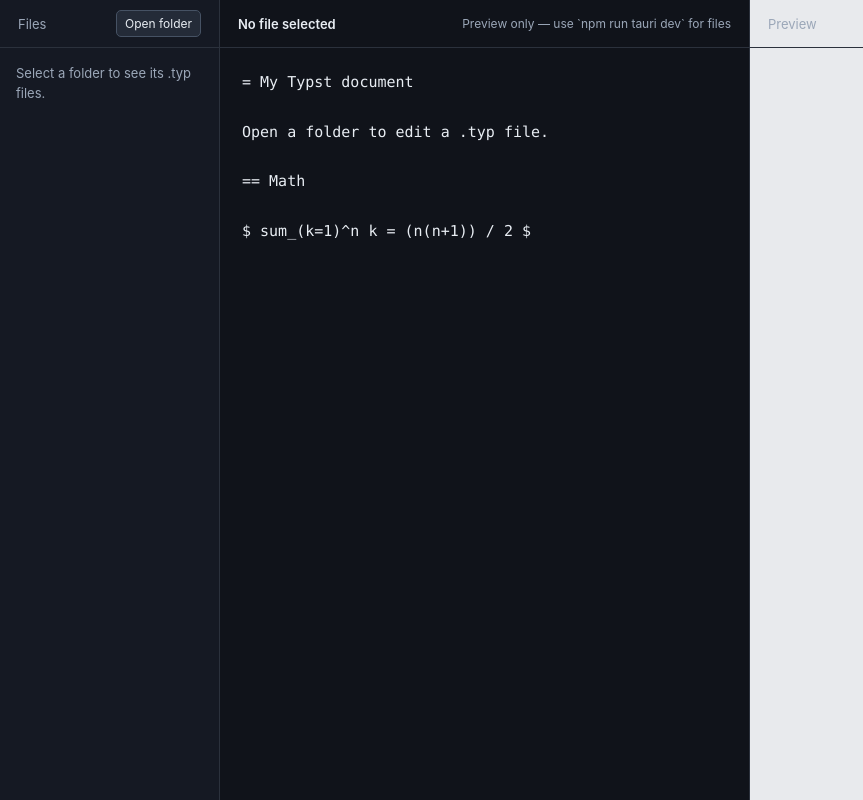
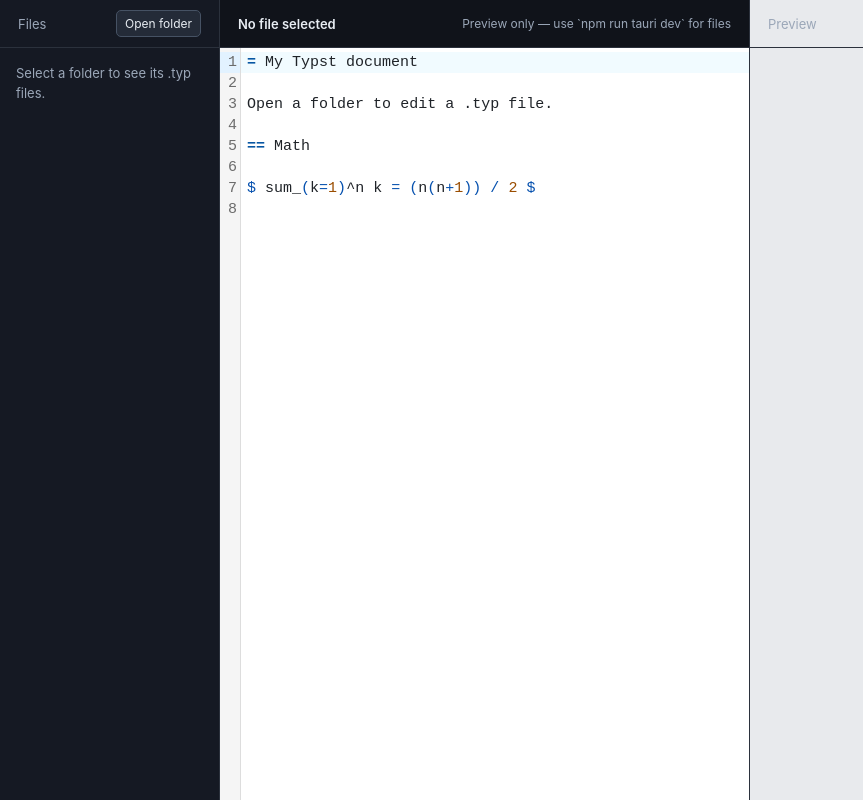
Before and after one commit to anttihil/typst-editor, a website built with Vite: page index.html in a window 1280 px wide. Shown: the whole page, without its empty margins (0-863 px from the left). Built offline with nearby package versions, Linux system fonts and the light colour scheme; what @myriaddreamin/typst.ts would draw is missing.

Commit message:
use Codemirror. Use white background for .typ editor.

```diff
--- a/index.html
+++ b/index.html
@@ -12,7 +12,7 @@
           <span id="file-name" class="file-name">No file selected</span>
           <span id="status">Loading Typst…</span>
         </header>
-        <textarea id="editor" aria-label="Typst source" spellcheck="false"></textarea>
+        <div id="editor" aria-label="Typst source"></div>
       </section>
       <aside class="files-pane">
         <header><span>Files</span><button id="open-folder" type="button">Open folder</button></header>
--- a/package.json
+++ b/package.json
@@ -22,6 +22,11 @@
   },
   "homepage": "https://github.com/anttihil/typst-editor#readme",
   "dependencies": {
+    "@codemirror/commands": "^6.11.1",
+    "@codemirror/language": "^6.12.4",
+    "@codemirror/state": "^6.7.5",
+    "@codemirror/view": "^6.43.12",
+    "@lezer/highlight": "^1.2.3",
     "@myriaddreamin/typst-ts-renderer": "^0.7.0",
     "@myriaddreamin/typst-ts-web-compiler": "^0.7.0",
     "@myriaddreamin/typst.ts": "^0.7.0",
--- a/src/main.js
+++ b/src/main.js
@@ -3,6 +3,11 @@ import compilerWasm from '@myriaddreamin/typst-ts-web-compiler/wasm?url'
 import rendererWasm from '@myriaddreamin/typst-ts-renderer/wasm?url'
 import { invoke, isTauri } from '@tauri-apps/api/core'
 import { open } from '@tauri-apps/plugin-dialog'
+import { EditorState } from '@codemirror/state'
+import { EditorView, keymap, lineNumbers, drawSelection, highlightActiveLine, highlightActiveLineGutter } from '@codemirror/view'
+import { StreamLanguage, syntaxHighlighting, HighlightStyle } from '@codemirror/language'
+import { defaultKeymap, history, historyKeymap, indentWithTab } from '@codemirror/commands'
+import { tags } from '@lezer/highlight'
 import liberationSansRegular from './assets/fonts/LiberationSans-Regular.ttf'
 import liberationSansBold from './assets/fonts/LiberationSans-Bold.ttf'
 import liberationSansItalic from './assets/fonts/LiberationSans-Italic.ttf'
@@ -29,18 +34,118 @@ Open a folder to edit a .typ file.
 $ sum_(k=1)^n k = (n(n+1)) / 2 $
 `
 
-const editor = document.querySelector('#editor')
+const editorHost = document.querySelector('#editor')
 const preview = document.querySelector('#preview')
 const status = document.querySelector('#status')
 const fileName = document.querySelector('#file-name')
 const fileList = document.querySelector('#file-list')
 const openFolder = document.querySelector('#open-folder')
 
-editor.value = starter
 let activePath = null
 let dirty = false
 let timer
 let revision = 0
+let applyingEditorContent = false
+
+const typstLanguage = StreamLanguage.define({
+  startState: () => ({ blockComment: false, inMath: false }),
+  token(stream, state) {
+    if (state.blockComment) {
+      if (stream.skipTo('*/')) {
+        stream.pos += 2
+        state.blockComment = false
+      } else stream.skipToEnd()
+      return 'comment'
+    }
+    if (stream.match('/*')) {
+      state.blockComment = true
+      return 'comment'
+    }
+    if (stream.match('//')) {
+      stream.skipToEnd()
+      return 'comment'
+    }
+    if (stream.sol() && stream.match(/={1,6}(?=\s)/)) return 'heading'
+    if (stream.match('"')) {
+      let escaped = false
+      while (!stream.eol()) {
+        const character = stream.next()
+        if (character === '"' && !escaped) break
+        escaped = character === '\\' && !escaped
+        if (character !== '\\') escaped = false
+      }
+      return 'string'
+    }
+    if (stream.match(/`{1,3}/)) {
+      const delimiter = stream.current()
+      if (stream.skipTo(delimiter)) stream.pos += delimiter.length
+      else stream.skipToEnd()
+      return 'string'
+    }
+    if (stream.match('#')) {
+      if (stream.match(/(?:let|set|show|import|include|if|else|for|while|return|break|continue)\b/)) return 'keyword'
+      if (stream.match(/[A-Za-z_][\w-]*/)) return 'variableName'
+      return 'operator'
+    }
+    if (stream.match('$')) {
+      state.inMath = !state.inMath
+      return 'operator'
+    }
+    if (stream.match(/\(|\)|\[|\]|\{|\}|=>|->|==|!=|<=|>=|[-+*/%=<>]/)) return 'operator'
+    if (state.inMath && stream.match(/\b\d+(?:\.\d+)?(?:[a-z%]+)?\b/)) return 'number'
+    if (stream.match(/[A-Za-z_][\w-]*/)) {
+      const word = stream.current()
+      if (['none', 'auto', 'true', 'false'].includes(word)) return 'atom'
+      return 'variableName'
+    }
+    stream.next()
+    return null
+  },
+})
+
+const typstHighlighting = HighlightStyle.define([
+  { tag: tags.keyword, color: '#6f42c1' },
+  { tag: tags.atom, color: '#9a4d00' },
+  { tag: tags.string, color: '#0b6b2f' },
+  { tag: tags.number, color: '#9a4d00' },
+  { tag: tags.comment, color: '#57606a', fontStyle: 'italic' },
+  { tag: tags.operator, color: '#0550ae' },
+  { tag: tags.heading, color: '#0756a3', fontWeight: '700' },
+  { tag: tags.variableName, color: '#1f2328' },
+])
+
+function editorContents() { return editorView.state.doc.toString() }
+
+function setEditorContents(contents) {
+  applyingEditorContent = true
+  editorView.dispatch({ changes: { from: 0, to: editorView.state.doc.length, insert: contents } })
+  applyingEditorContent = false
+}
+
+const editorView = new EditorView({
+  state: EditorState.create({
+    doc: starter,
+    extensions: [
+      lineNumbers(),
+      highlightActiveLineGutter(),
+      history(),
+      drawSelection(),
+      highlightActiveLine(),
+      keymap.of([...defaultKeymap, ...historyKeymap, indentWithTab]),
+      typstLanguage,
+      syntaxHighlighting(typstHighlighting),
+      EditorView.lineWrapping,
+      EditorView.updateListener.of((update) => {
+        if (!update.docChanged || applyingEditorContent) return
+        dirty = Boolean(activePath)
+        updateFileName()
+        clearTimeout(timer)
+        timer = setTimeout(render, 250)
+      }),
+    ],
+  }),
+  parent: editorHost,
+})
 
 function setStatus(message) { status.textContent = message }
 function updateFileName() { fileName.textContent = activePath ? `${activePath}${dirty ? ' •' : ''}` : 'No file selected' }
@@ -55,7 +160,7 @@ async function render() {
   const currentRevision = ++revision
   setStatus('Rendering…')
   try {
-    const svg = await $typst.svg({ mainContent: editor.value })
+    const svg = await $typst.svg({ mainContent: editorContents() })
     if (currentRevision !== revision) return
     preview.innerHTML = svg
     setStatus(!isTauri() ? 'Preview only — use `npm run tauri dev` for files' : dirty ? 'Unsaved changes' : 'Up to date')
@@ -76,7 +181,7 @@ function renderFileList(files) {
 async function loadFile(path) {
   if (dirty && !confirm('Discard unsaved changes?')) return
   try {
-    editor.value = await invoke('read_typ_file', { path })
+    setEditorContents(await invoke('read_typ_file', { path }))
     activePath = path
     dirty = false
     updateFileName()
@@ -105,7 +210,7 @@ async function chooseFolder() {
 async function save() {
   if (!activePath || !dirty) return
   try {
-    await invoke('save_typ_file', { path: activePath, contents: editor.value })
+    await invoke('save_typ_file', { path: activePath, contents: editorContents() })
     dirty = false
     updateFileName()
     setStatus('Saved')
@@ -113,12 +218,6 @@ async function save() {
 }
 
 openFolder.addEventListener('click', chooseFolder)
-editor.addEventListener('input', () => {
-  dirty = Boolean(activePath)
-  updateFileName()
-  clearTimeout(timer)
-  timer = setTimeout(render, 250)
-})
 window.addEventListener('keydown', (event) => {
   if ((event.metaKey || event.ctrlKey) && event.key.toLowerCase() === 's') {
     event.preventDefault()
--- a/src/style.css
+++ b/src/style.css
@@ -46,15 +46,17 @@ button { font: inherit; }
 #editor {
   width: 100%;
   height: calc(100vh - 48px);
-  resize: none;
-  border: 0;
-  outline: 0;
-  padding: 22px;
-  background: #10131a;
-  color: #e8edf3;
-  font: 15px/1.65 ui-monospace, SFMono-Regular, Menlo, Consolas, monospace;
-  tab-size: 2;
+  background: #fff;
 }
+
+.cm-editor { height: 100%; background: #fff; color: #1f2328; }
+.cm-editor.cm-focused { outline: 0; }
+.cm-scroller { overflow: auto; font: 15px/1.65 ui-monospace, SFMono-Regular, Menlo, Consolas, monospace; }
+.cm-content { padding: 22px 18px 22px 4px; caret-color: #1f2328; }
+.cm-gutters { border: 0; background: #fff; color: #57606a; }
+.cm-activeLine, .cm-activeLineGutter { background: #f6f8fa; }
+.cm-selectionBackground, .cm-content ::selection { background: #b6d7ff !important; }
+.cm-cursor, .cm-dropCursor { border-left-color: #1f2328; }
 
 .preview-pane { grid-area: preview; background: #e8eaed; color: #16181d; }
 .preview { overflow: auto; padding: 32px; text-align: center; }
```
Also changed, not shown: 1 other file.
